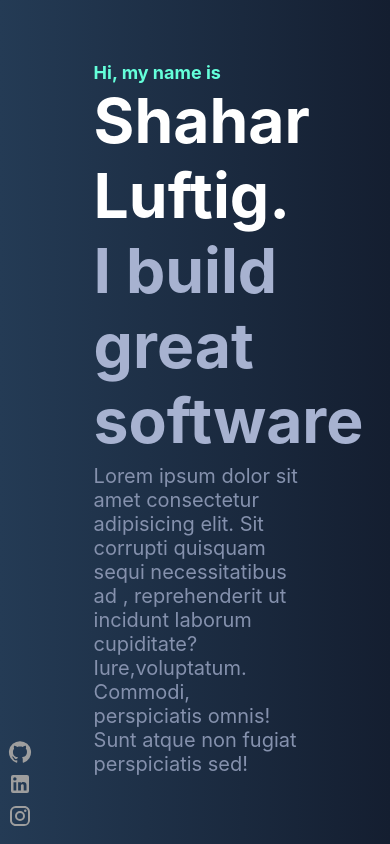
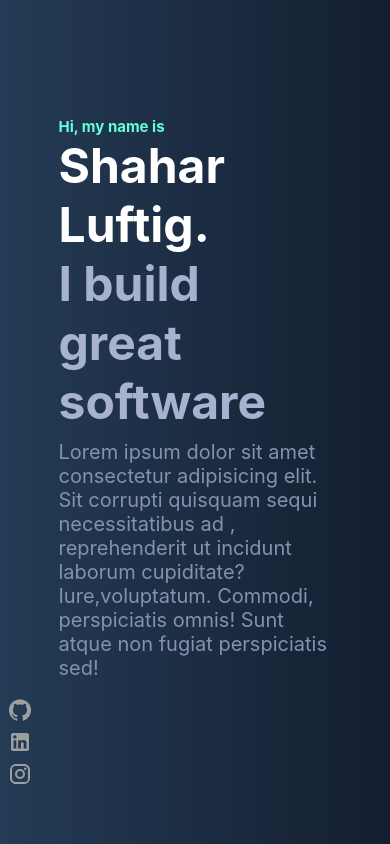
Before and after one commit to shaharluftig/luftig-portfolio, a Next.js app in the folder luftig-portfolio/: page / in a window 390 px wide. Shown: the top 844 px of the page. Built offline with nearby package versions, Linux system fonts and the light colour scheme; no server answers.

Commit message:
Phone support added

```diff
--- a/luftig-portfolio/components/IconFooter.tsx
+++ b/luftig-portfolio/components/IconsLinks.tsx
@@ -16,7 +16,7 @@ const customStyles = {
     }
 }
 
-export default function IconFooter() {
+export default function IconLinks() {
 
     const handleIconClink = (url: string) => {
         window.open(url)
--- a/luftig-portfolio/pages/index.tsx
+++ b/luftig-portfolio/pages/index.tsx
@@ -1,5 +1,5 @@
 import type { NextPage } from 'next';
-import IconFooter from '../components/IconFooter';
+import IconLinks from '../components/IconsLinks';
 import Footer from '../components/Footer';
 import Navbar from '../components/Navbar';
 import About from '../components/sections/About';
@@ -23,7 +23,7 @@ const Home: NextPage = () => {
         <Contact />
         <Footer />
       </div>
-      <IconFooter />
+      <IconLinks />
     </>
   )
 }
--- a/luftig-portfolio/styles/Home.module.css
+++ b/luftig-portfolio/styles/Home.module.css
@@ -2,3 +2,10 @@
     margin-left: 24%;
     width: 53%;
 }
+
+@media (max-width:1200px) {
+    .content {
+        margin-left: 15%;
+        width: 70%;
+    }
+}
--- a/luftig-portfolio/styles/IconFooter.module.css
+++ b/luftig-portfolio/styles/IconFooter.module.css
@@ -11,3 +11,17 @@
   margin-top: 50%;
   cursor: pointer;
 }
+
+
+@media (max-width:1200px) {
+  .linksContainer {
+    margin-bottom: 5%;
+    height: 15%;
+  }
+
+  .linkIcon {
+    margin-top: 50%;
+    cursor: pointer;
+  }
+
+}
--- a/luftig-portfolio/styles/Introduction.module.css
+++ b/luftig-portfolio/styles/Introduction.module.css
@@ -23,3 +23,20 @@
 .subDescription {
   margin-top: 3%;
 }
+
+@media (max-width:1200px) {
+
+  .introduction {
+    font-size: 15px;
+    margin-top: 43%;
+  }
+
+  .fullName {
+    font-size: 3rem;
+  }
+
+  .subIntro {
+    font-size: 3rem;
+
+  }
+}
--- a/luftig-portfolio/styles/Navbar.module.css
+++ b/luftig-portfolio/styles/Navbar.module.css
@@ -3,9 +3,6 @@
     position: fixed;
     top: 0;
     background: rgba(20, 30, 48, 0.3);
-
-
-
 }
 
 .navItem {
@@ -26,3 +23,11 @@
     float: right;
     margin-right: 4%;
 }
+
+@media (max-width:1200px) {
+    .navItem {
+        font-size: 15px;
+        padding: 15px;
+
+    }
+}
```
